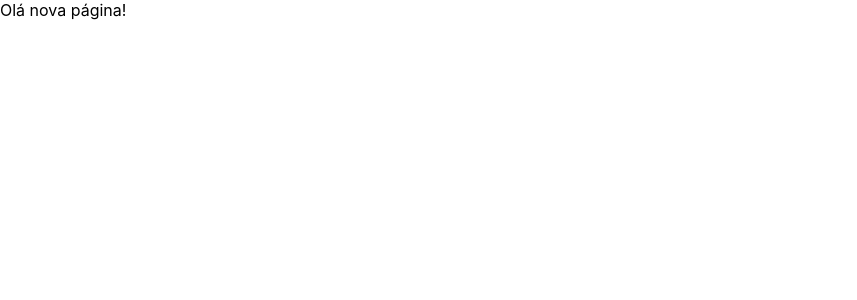
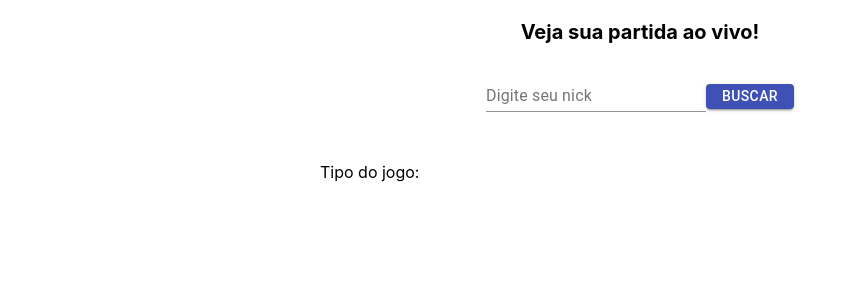
Before and after one commit to blzpedro/api-riot, a React (Create React App) app: page / in a window 1280 px wide. Shown: the top 300 px of the page, without its empty margins (0-857 px from the left). Built offline with nearby package versions, Linux system fonts and the light colour scheme; no server answers.

Commit message:
consumindo alguns endpoints api riot

```diff
--- a/package.json
+++ b/package.json
@@ -3,9 +3,12 @@
   "version": "0.1.0",
   "private": true,
   "dependencies": {
+    "@material-ui/core": "^4.8.1",
     "@testing-library/jest-dom": "^4.2.4",
     "@testing-library/react": "^9.3.2",
     "@testing-library/user-event": "^7.1.2",
+    "axios": "^0.19.0",
+    "op.gg-api": "^2.0.5-alpha",
     "react": "^16.12.0",
     "react-dom": "^16.12.0",
     "react-scripts": "3.3.0"
--- /dev/null
+++ b/src/components/Banimentos.js
@@ -0,0 +1,9 @@
+import React from 'react';
+
+export default ({index, championId}) => {
+    return (
+        <>
+            <p>Banimento: {championId}</p>
+        </>
+    )
+}
--- a/src/components/Home.js
+++ b/src/components/Home.js
@@ -1,25 +1,93 @@
 import React from 'react'
 import { apiClient } from '../request'
+import Button from '@material-ui/core/Button';
+import TextField from '@material-ui/core/TextField';
+import {
+    makeStyles,
+} from '@material-ui/core';
+import './index.css';
+import Jogo from './Jogo';
+import Jogadores from './Jogadores';
+import Banimentos from './Banimentos';
+
+
+const useStyles = makeStyles(theme => ({
+    Button:{
+        padding: '0 16px',
+        marginTop: '20px'
+    },
+    Box:{
+        textAlign: "center",
+    },
+    Title:{
+        fontSize: '20px',
+        fontWeight: 'bold',
+        textAlign: 'center'
+    }
+}));
 
 export default function Home() {
+    const [nick, setNick] = React.useState('');
+    const [encryptedID, setEncryptedID] = React.useState('');
+    const [jogadores, setJogadores] = React.useState([]);
+    const [bans, setBans] = React.useState([]);
+    const [tipoJogo, setTipoJogo] = React.useState('');
 
-    React.useEffect(() => {
-        getTeste();
-    }, [])
+    const classes = useStyles();
 
-    async function getTeste(){
-        const url = '/api/users?page=2';
+    async function getIDSummoner(){
+        const url = '/lol/summoner/v4/summoners/by-name/'+nick;
 
         await apiClient.get(url)
         .then(({ data }) => {
-            console.log('data', data.data)
+            console.log('summoner', data)
+            setEncryptedID(data.id)
         })
         .catch(error => console.log('Erro ao buscar ', error));
     }
 
+    async function getActiveGame(){
+        getIDSummoner();
+        const url = '/lol/spectator/v4/active-games/by-summoner/'+encryptedID;
+
+        await apiClient.get(url)
+        .then(({ data }) => {
+            console.log('game', data)
+            setJogadores(data.participants)
+            setBans(data.bannedChampions)
+            if(data.gameMode === "CLASSIC"){
+                setTipoJogo("NORMAL GAME")
+            } else{
+                setTipoJogo("RANKED GAME")
+            }
+        })
+        .catch(error => console.log('Erro ao buscar ', error));
+    }
+
+
     return (
-        <>
-            Olá nova página!
-        </>
+        <div className="box">
+            <p className={classes.Title}>Veja sua partida ao vivo!</p>
+            <div className={classes.Box}>
+                <TextField id="standard-basic" label="Digite seu nick" onChange={event => setNick(event.target.value)}/>
+                <Button variant="contained" className={classes.Button} color="primary" onClick={getActiveGame}>Buscar</Button>
+            </div>
+            <Jogo
+                tipoJogo={tipoJogo}>
+                {jogadores.length > 0 && jogadores.map(({index, summonerName, teamId}) => (
+                    <Jogadores
+                        key={index}
+                        summonerName={summonerName}
+                        teamId={teamId}
+                    />
+                )) || ''}
+                {bans.length > 0 && bans.map(({index, championId}) => (
+                    <Banimentos
+                        key={index}
+                        championId={championId}
+                    />
+                )) || ''}
+            </Jogo>
+        </div>
     )
 }
--- /dev/null
+++ b/src/components/Jogadores.js
@@ -0,0 +1,19 @@
+import React from 'react';
+
+export default ({index, summonerName, teamId}) => {
+
+    let blueSide = true;
+
+    if(teamId === 100){
+        blueSide = false;
+    }
+
+    const side = blueSide ? (<span>Time azul</span>) : (<span>Time vermelho</span>);
+
+    return (
+        <>
+
+            <p>Jogador {side}: {summonerName}</p>
+        </>
+    )
+}
--- /dev/null
+++ b/src/components/Jogo.js
@@ -0,0 +1,27 @@
+import React from 'react';
+import { makeStyles } from '@material-ui/core/styles';
+import { TableBody } from '@material-ui/core';
+import Jogadores from './Jogadores';
+import Banimentos from './Banimentos';
+
+const useStyles = makeStyles(theme => ({
+    Box: {
+        width: '50%',
+        margin: '50px auto 0 auto'
+    },
+}));
+
+export default ({ tipoJogo, children }) => {
+    const classes = useStyles();
+
+    return(
+        <div>
+            <div className={classes.Box}>
+                <p>Tipo do jogo: {tipoJogo}</p>
+                {React.Children.map(children, child => {
+                    return child
+                })}
+            </div>
+        </div>
+    )
+}
--- a/src/request.js
+++ b/src/request.js
@@ -43,9 +43,13 @@ function checkStatus(response) {
  */
 
 // eslint-disable-next-line
-const token = '';
+const token = 'RGAPI-c3cb11ba-f52d-45b2-9a83-1b65f3bea607';
 
 export const apiClient = axios.create({
-    baseURL: 'https://reqres.in',
-    // headers: {'Authorization': `Bearer ${token}`},
+    baseURL: 'https://cors-anywhere.herokuapp.com/https://br1.api.riotgames.com',
+    headers: {
+        'Accept-Language': `en-US,en;q=0.9,pt;q=0.8`,
+        'User-AgentAccept-Language': `Mozilla/5.0 (Windows NT 10.0; Win64; x64) AppleWebKit/537.36 (KHTML, like Gecko) Chrome/79.0.3945.88 Safari/537.36`,
+        'X-Riot-Token': `${token}`,
+    },
 });
```
Also changed, not shown: src/components/index.css (added, +12 -0 lines), 1 other file (tests, documents, lock files or other folders).
